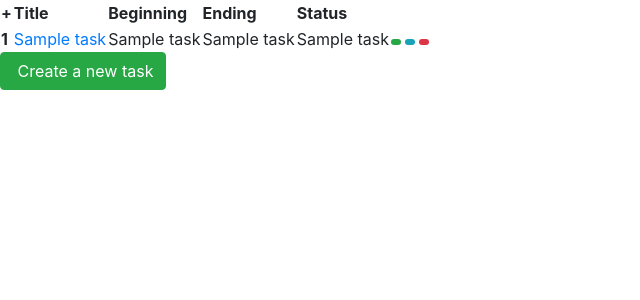
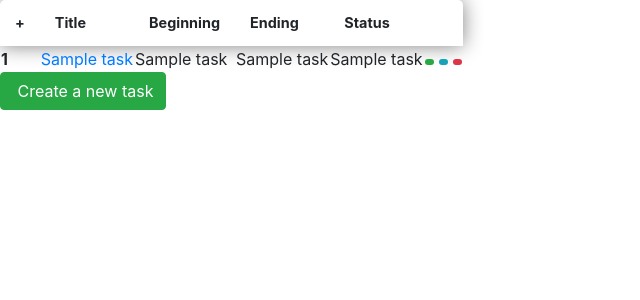
Before and after one commit to guillaumebgd/WEB_epytodo_2019, a Flask app: template app/templates/user_tasks.html in a window 1280 px wide. Shown: the part 56-356 px from the top of the page, without its empty margins (0-640 px from the left). Run offline with Flask 2, Linux system fonts and the light colour scheme; the template is opened without the code that fills it: most values are stand-ins (such as "Sample title", 1, 10 or a date in 2020); parts of the project's set-up code (start-up, migrations or seed data) failed here and were passed over; some libraries are stand-ins or nearby versions.

Commit message:
[ADD] Css style on user_tasks

```diff
--- a/app/templates/user_tasks.html
+++ b/app/templates/user_tasks.html
@@ -1,7 +1,44 @@
 {% extends "layout.html"%}
 {% block body%}
+
+<style>
+    .content_table {
+        border-collapse: collapse;
+        margin: 25px 0;
+        font-size: 0.9em;
+        min-width: 400px;
+        border-radius: 5px 5px 0 0;
+        overflow: hidden;
+        box-shadow: 0 0 20px grey;
+    }
+
+    .content_table thead tr {
+        background-color: indigo;
+        color: hotpink;
+        text-align: left;
+        font-weight: bold;
+    }
+
+    .content_table th,
+    .content_table td {
+        padding: 12px 15px;
+    }
+
+    .content_table tbody tr {
+        border-bottom: 1px solid grey;
+    }
+
+    .content_table tbody tr:nth-of-type(even) {
+        background-color: lightgrey;
+    }
+
+    .content_table  tbody tr:last-of-type {
+        border-bottom: 2px solid indigo;
+    }
+</style>
+
 <table>
-    <thead class="thead-dark">
+    <thead class="content_table">
         <tr>
             <th scope="col">+</th>
             <th scope="col">Title</th>
```
